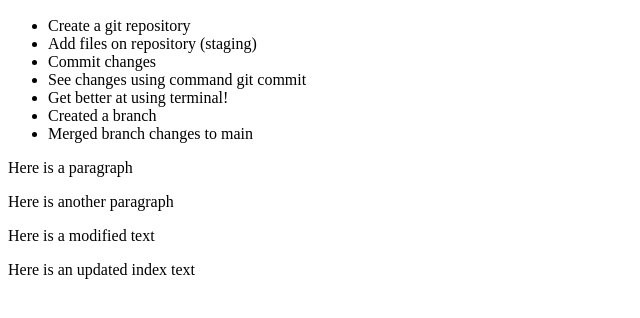
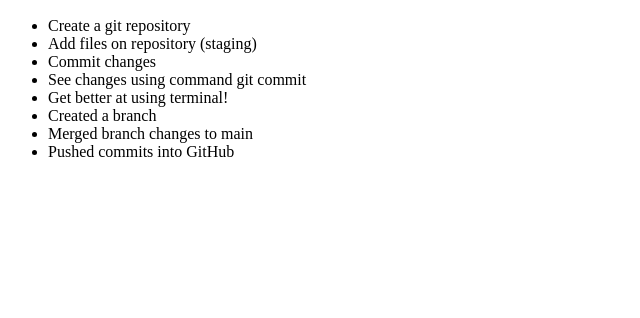
Before and after one commit to julieyeaeun/github-demo, a plain HTML site: page index.html in a window 1280 px wide. Shown: the part 110-428 px from the top of the page, without its empty margins (0-640 px from the left). Drawn offline with Linux system fonts and the light colour scheme.

Commit message:
added one item to list

```diff
--- a/index.html
+++ b/index.html
@@ -18,10 +18,7 @@
         <li>Get better at using terminal!</li>
         <li>Created a branch</li>
         <li>Merged branch changes to main</li>
+        <li>Pushed commits into GitHub</li>
     </ul>
-    <p>Here is a paragraph</p>
-    <p>Here is another paragraph</p>
-    <p>Here is a modified text</p>
-    <p>Here is an updated index text</p>
 </body>
 </html>
```
